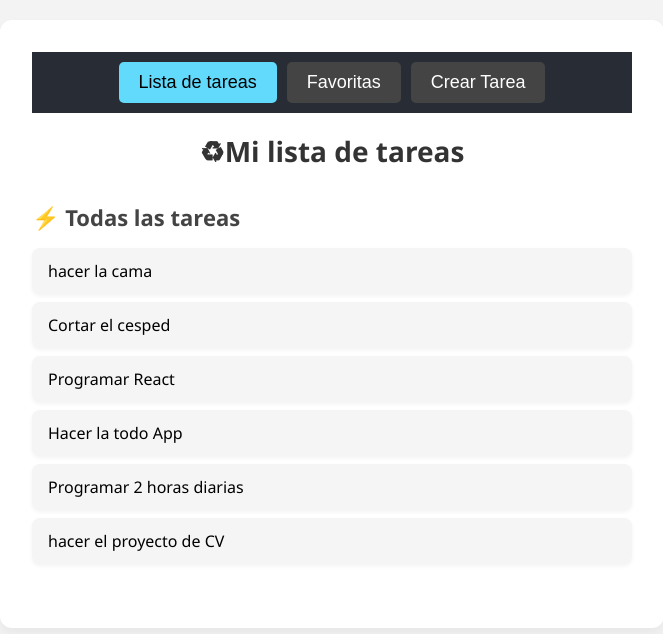
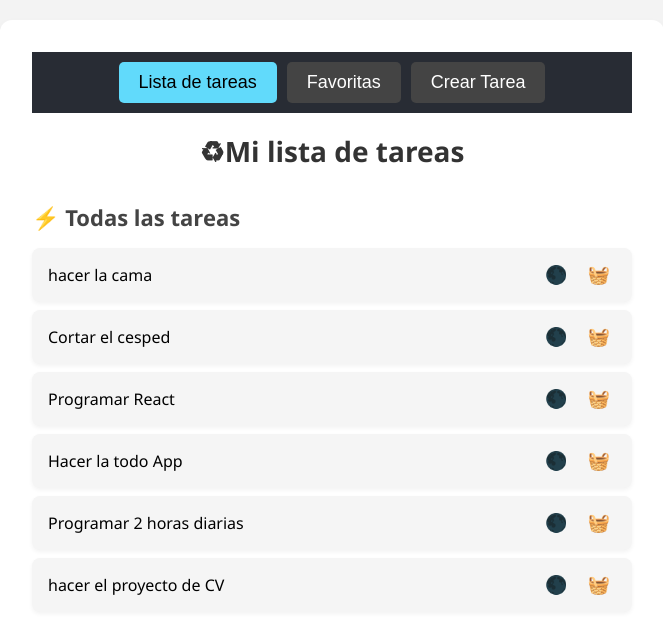
Before and after one commit to javier-ibanez-vizuete/react-todo-app, a React (Vite) app: page / in a window 1280 px wide. Shown: the top 634 px of the page, without its empty margins (308-971 px from the left). Built offline with nearby package versions, Linux system fonts and the light colour scheme.

Commit message:
feat(todos): add delete and favorite options for todos

```diff
--- a/src/App.jsx
+++ b/src/App.jsx
@@ -56,9 +56,19 @@
 
 	const addTodo = (newTodo) => setTodos((prev) => [...prev, newTodo]);
 
-	const toggleTodo = (id) => {
+	const onToggleTodo = (id) => {
 		const updateTodos = todos.map((todo) => (todo.id === id ? { ...todo, done: !todo.done } : todo));
 		setTodos(updateTodos);
+	};
+
+	const onToggleFavorite = (id) => {
+		const updateTodos = todos.map((todo) => (todo.id === id ? { ...todo, favorite: !todo.favorite } : todo));
+		setTodos(updateTodos);
+	};
+
+	const onDeleteTodo = (id) => {
+		const filteredTodo = todos.filter((todo) => todo.id !== id);
+		setTodos(filteredTodo);
 	};
 
 	return (
@@ -66,7 +76,14 @@
 			<Navigation activeTab={activeTab} setActiveTab={setActiveTab} />
 			<h1 className="app-title">♻Mi lista de tareas</h1>
 
-			{activeTab === Tabs.TODOS && <TodoList todos={todos} toggleTodo={toggleTodo} />}
+			{activeTab === Tabs.TODOS && (
+				<TodoList
+					todos={todos}
+					onToggleTodo={onToggleTodo}
+					onDeleteTodo={onDeleteTodo}
+					onToggleFavorite={onToggleFavorite}
+				/>
+			)}
 
 			{activeTab === Tabs.FAVORITES && <h2>Pestaña: FAvoritos</h2>}
 
--- a/src/components/TodoItem/TodoItem.jsx
+++ b/src/components/TodoItem/TodoItem.jsx
@@ -1,9 +1,32 @@
 import "./TodoItem.css";
 
-export const TodoItem = ({ todo, toggleTodo }) => {
+export const TodoItem = ({ todo, onToggleTodo, onDeleteTodo, onToggleFavorite }) => {
 	return (
-		<div className={`todo-item ${todo.done ? "done" : ""}`} onClick={() => toggleTodo(todo.id)}>
+		<div className={`todo-item ${todo.done ? "done" : ""}`} onClick={() => onToggleTodo(todo.id)}>
 			<span className="todo-text">{todo.text}</span>
+
+			<div className="todo-actions">
+				<button
+					className={`favorite-btn ${todo.favorite ? "active" : ""}`}
+					onClick={(event) => {
+						event.stopPropagation();
+						onToggleFavorite(todo.id);
+					}}
+				>
+					{todo.favorite ? "🌕" : "🌑"}
+				</button>
+
+				<button
+					className="delete-btn"
+					title="Eliminar"
+					onClick={(event) => {
+						event.stopPropagation();
+						onDeleteTodo(todo.id);
+					}}
+				>
+					🧺
+				</button>
+			</div>
 		</div>
 	);
 };
--- a/src/components/TodoList/TodoList.jsx
+++ b/src/components/TodoList/TodoList.jsx
@@ -1,7 +1,7 @@
 import { TodoItem } from "../TodoItem/TodoItem";
 import "./TodoList.css";
 
-export const TodoList = ({ todos, toggleTodo }) => {
+export const TodoList = ({ todos, onToggleTodo, onDeleteTodo, onToggleFavorite }) => {
 	console.log(todos);
 
 	return (
@@ -11,7 +11,13 @@
 			{!todos?.length && <p className="todo-list-empty">No hay tareas que mostrar</p>}
 
 			{todos.map((todo) => (
-				<TodoItem key={todo.id} todo={todo} toggleTodo={toggleTodo} />
+				<TodoItem
+					key={todo.id}
+					todo={todo}
+					onToggleTodo={onToggleTodo}
+					onDeleteTodo={onDeleteTodo}
+					onToggleFavorite={onToggleFavorite}
+				/>
 			))}
 		</div>
 	);
```
